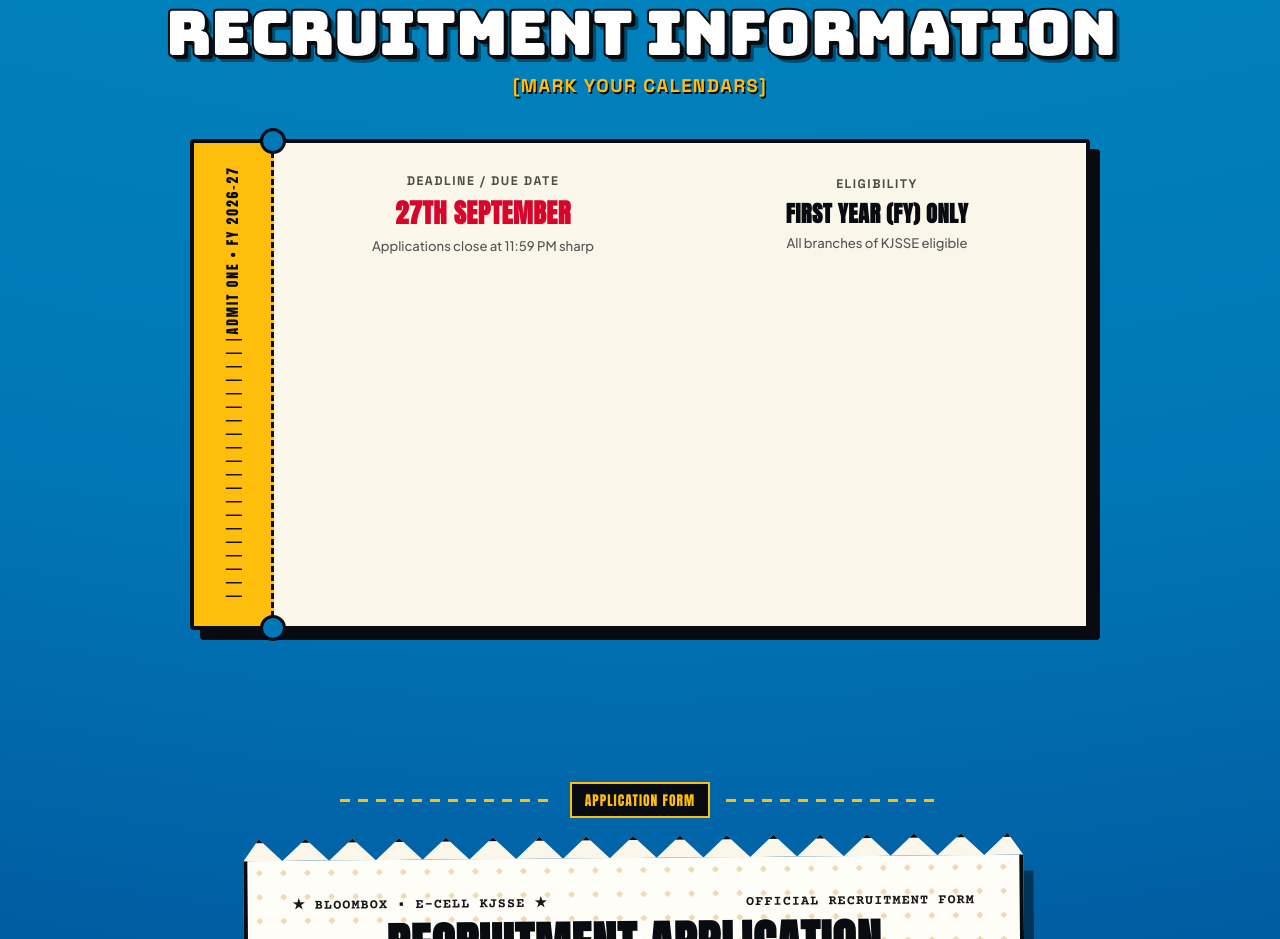
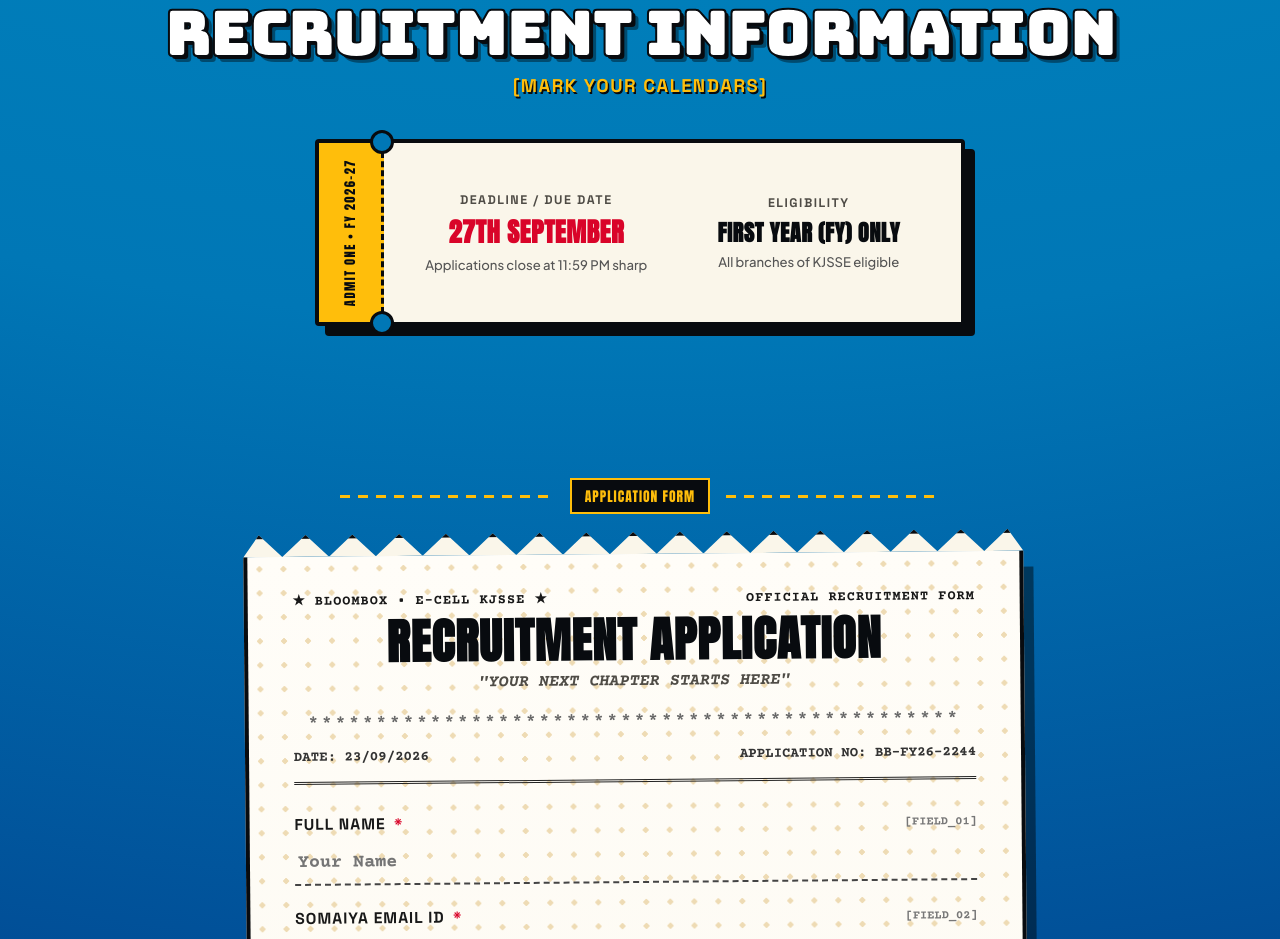
Before and after one commit to creatorofC-gif/FY-Recruitment, a website: page index.html in a window 1280 px wide. Shown: the part 3056-3995 px from the top of the page. Drawn offline with nearby package versions, Linux system fonts and the light colour scheme; no server answers.

Commit message:
style: make recruitment details ticket compact to eliminate empty space on desktop

```diff
--- a/style.css
+++ b/style.css
@@ -642,7 +642,7 @@ body.comic-theme {
    SECTION 5: RECRUITMENT DETAILS (COMIC TICKET)
    ============================================================================== */
 .details-ticket-container {
-  max-width: 900px;
+  max-width: 650px;
   margin: 0 auto;
 }
 
@@ -653,59 +653,59 @@ body.comic-theme {
   box-shadow: var(--comic-shadow-lg);
   position: relative;
   border-radius: 4px;
+  align-items: stretch;
 }
 
 .ticket-left-stub {
-  width: 80px;
+  width: 65px;
   background: var(--comic-yellow);
   border-right: 3px dashed var(--comic-ink-black);
   position: relative;
   display: flex;
   flex-direction: column;
   align-items: center;
-  justify-content: space-between;
-  padding: 1.4rem 0.4rem;
+  justify-content: center;
+  padding: 1rem 0.25rem;
 }
 
 /* Notches on Ticket Edge */
 .stub-notch {
   position: absolute;
-  right: -15px;
-  width: 26px;
-  height: 26px;
+  right: -13px;
+  width: 24px;
+  height: 24px;
   border-radius: 50%;
   background: #0077b6;
-  /* Matches section backdrop */
   border: 3.5px solid var(--comic-ink-black);
 }
 
 .stub-notch.top {
-  top: -15px;
+  top: -13px;
 }
 
 .stub-notch.bottom {
-  bottom: -15px;
+  bottom: -13px;
 }
 
 .stub-vertical-text {
   font-family: var(--font-heading);
-  font-size: 0.85rem;
+  font-size: 0.78rem;
   writing-mode: vertical-rl;
   transform: rotate(180deg);
-  letter-spacing: 2px;
+  letter-spacing: 1.5px;
   color: var(--comic-ink-black);
+  white-space: nowrap;
 }
 
 .stub-barcode {
-  font-family: var(--font-receipt);
-  font-size: 1.2rem;
-  letter-spacing: 2px;
-  writing-mode: vertical-rl;
+  display: none;
 }
 
 .ticket-main-body {
   flex-grow: 1;
-  padding: 1.8rem 2rem;
+  padding: 1.4rem 2rem;
+  display: flex;
+  align-items: center;
 }
 
 .ticket-grid {
@@ -715,9 +715,11 @@ body.comic-theme {
 }
 
 .ticket-grid.ticket-grid-centered {
+  display: grid;
   grid-template-columns: repeat(2, 1fr);
-  gap: 2.5rem;
-  align-items: center;
+  gap: 2rem;
+  align-items: center;
+  width: 100%;
 }
 
 .ticket-info-block {
```
Also changed, not shown: 1 other file.
